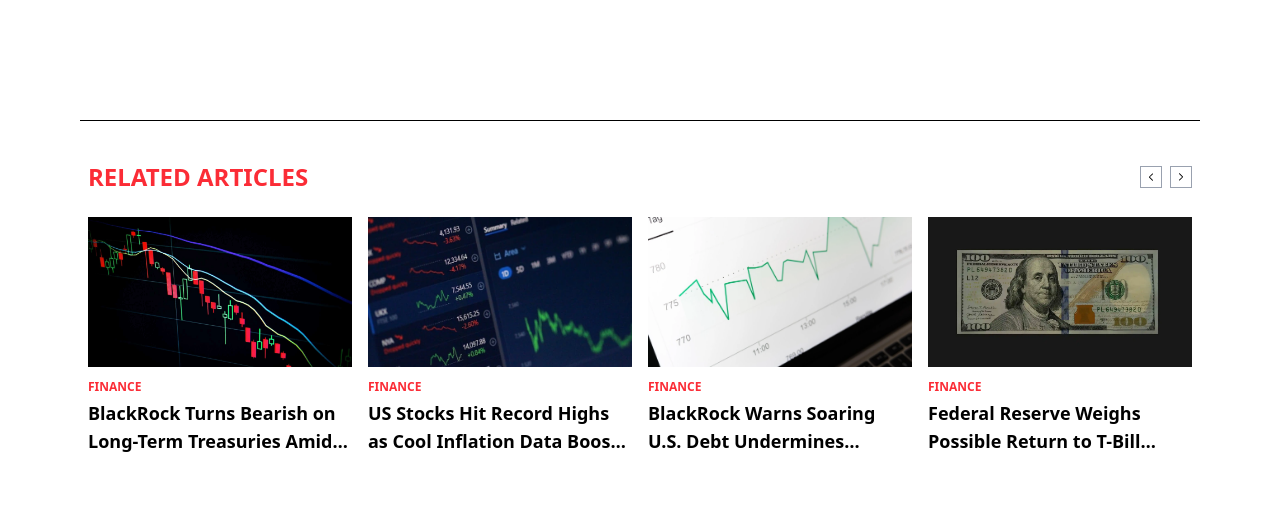
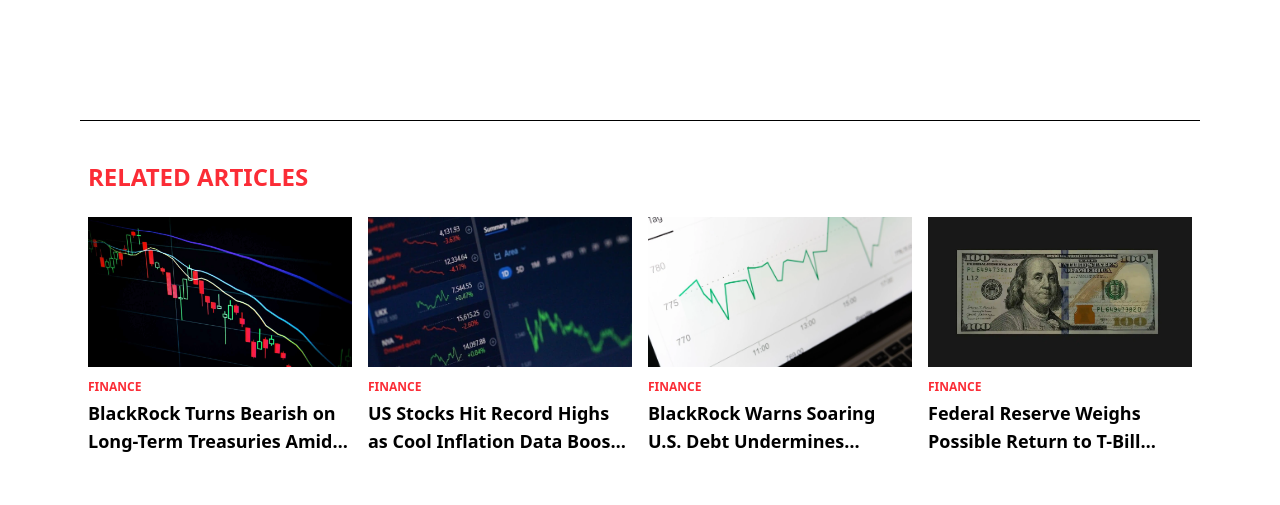
Before and after one commit to maisonatelier52-ux/wiresavvy, a Next.js app: page /articles/ai-debt-risk-global-financial-system in a window 1280 px wide. Shown: the part 2460-2965 px from the top of the page. Built offline with nearby package versions, Linux system fonts and the light colour scheme.

Commit message:
[Fix] scrolling

```diff
--- a/app/components/RelatedArticles.jsx
+++ b/app/components/RelatedArticles.jsx
@@ -1,11 +1,10 @@
 "use client";
 
-import { useState, useEffect, useRef } from "react";
+import { useEffect, useRef, useState } from "react";
 import Link from "next/link";
 
-export default function RelatedArticles({ articles }) {
-
-  if (!articles || articles.length === 0) {
+export default function RelatedArticles({ articles = [] }) {
+  if (!articles.length) {
     return (
       <div className="mt-10 mb-10 text-center text-gray-500 text-sm">
         There are no related articles.
@@ -13,73 +12,54 @@ export default function RelatedArticles({ articles }) {
     );
   }
 
-  const total = articles.length;
+  const carouselRef = useRef(null);
+  const [visibleCount, setVisibleCount] = useState(4);
+  const [index, setIndex] = useState(0);
 
-  const showButtons = total >= 4;
-  const enableSlider = total >= 4;
+  const showButtons = articles.length > visibleCount;
 
-  const carouselRef = useRef(null);
-  const [index, setIndex] = useState(1);
-  const [transition, setTransition] = useState(true);
-  const [visibleCount, setVisibleCount] = useState(4);
-
-  // Only use clones if slider enabled
-  const cloned = enableSlider
-    ? [articles[total - 1], ...articles, articles[0], articles[1]]
-    : articles;
-
-  // ✔ Responsive card count
   useEffect(() => {
     const update = () => {
       const w = window.innerWidth;
-      if (w >= 768) setVisibleCount(4);
-      else if (w >= 480) setVisibleCount(3);
+      if (w >= 1024) setVisibleCount(4);
+      else if (w >= 768) setVisibleCount(3);
       else setVisibleCount(1);
+      setIndex(0); // IMPORTANT: reset like original
     };
+
     update();
     window.addEventListener("resize", update);
     return () => window.removeEventListener("resize", update);
   }, []);
 
-  // Slider logic runs ONLY if enough items
-  useEffect(() => {
-    if (!enableSlider) return;
+  /* ---------- SCROLL HANDLER (IDENTICAL) ---------- */
+  const scrollToIndex = nextIndex => {
+    const el = carouselRef.current;
+    if (!el) return;
 
-    if (index === 0) {
-      setTimeout(() => {
-        setTransition(false);
-        setIndex(total);
-      }, 500);
-    }
-    if (index === total + 1) {
-      setTimeout(() => {
-        setTransition(false);
-        setIndex(1);
-      }, 500);
-    }
-  }, [index, total, enableSlider]);
-
-  useEffect(() => {
-    if (!enableSlider || transition) return;
-    carouselRef.current.style.transition = "none";
-    carouselRef.current.style.transform = `translateX(-${(index / visibleCount) * 100}%)`;
-    setTimeout(() => setTransition(true), 50);
-  }, [transition, index, visibleCount, enableSlider]);
+    const slideWidth = el.clientWidth / visibleCount;
+    el.scrollTo({
+      left: slideWidth * nextIndex,
+      behavior: "smooth",
+    });
+  };
 
   const next = () => {
-    if (!transition || !enableSlider) return;
-    carouselRef.current.style.transition = "transform 500ms ease-in-out";
-    setIndex(i => i + 1);
+    const maxIndex = Math.max(0, articles.length - visibleCount);
+    const nextIndex = index >= maxIndex ? 0 : index + 1;
+    setIndex(nextIndex);
+    scrollToIndex(nextIndex);
   };
 
   const prev = () => {
-    if (!transition || !enableSlider) return;
-    carouselRef.current.style.transition = "transform 500ms ease-in-out";
-    setIndex(i => i - 1);
+    const maxIndex = Math.max(0, articles.length - visibleCount);
+    const prevIndex = index <= 0 ? maxIndex : index - 1;
+    setIndex(prevIndex);
+    scrollToIndex(prevIndex);
   };
 
   return (
-    <section className="overflow-hidden w-full mb-14 mt-14 border-t pt-10">
+    <section className="w-full mb-14 mt-14 border-t pt-10">
 
       {/* HEADER */}
       <div className="flex justify-between items-center mb-6 px-2">
@@ -87,51 +67,44 @@ export default function RelatedArticles({ articles }) {
           Related Articles
         </h3>
 
-        {/* ❌ Buttons hidden if less than 5 */}
         {showButtons && (
           <div className="flex gap-2">
             <button
-            onClick={next}
-            className="border border-gray-400 p-1 hover:bg-red-500 hover:text-white transition-colors"
+              onClick={prev}
+              className="border border-gray-400 p-1 hover:bg-red-500 hover:text-white transition"
               aria-label="Previous"
             >
-            <svg xmlns="http://www.w3.org/2000/svg" viewBox="0 0 24 24" fill="currentColor" className="w-3 h-3">
-              <path fillRule="evenodd" d="M15.78 19.28a.75.75 0 0 1-1.06 0l-6.5-6.5a.75.75 0 0 1 0-1.06l6.5-6.5a.75.75 0 0 1 1.06 1.06L9.81 12l5.97 5.97a.75.75 0 0 1 0 1.06z" clipRule="evenodd" />
+              <svg viewBox="0 0 24 24" fill="currentColor" className="w-3 h-3">
+                <path fillRule="evenodd" d="M15.78 19.28a.75.75 0 0 1-1.06 0l-6.5-6.5a.75.75 0 0 1 0-1.06l6.5-6.5a.75.75 0 0 1 1.06 1.06L9.81 12l5.97 5.97a.75.75 0 0 1 0 1.06z" />
               </svg>
             </button>
 
             <button
-            onClick={prev}
-            className="border border-gray-400 p-1 hover:bg-red-500 hover:text-white transition-colors"
+              onClick={next}
+              className="border border-gray-400 p-1 hover:bg-red-500 hover:text-white transition"
               aria-label="Next"
             >
-            <svg xmlns="http://www.w3.org/2000/svg" viewBox="0 0 24 24" fill="currentColor" className="w-3 h-3">
-              <path fillRule="evenodd" d="M8.22 4.72a.75.75 0 0 1 1.06 0l6.5 6.5a.75.75 0 0 1 0 1.06l-6.5 6.5a.75.75 0 0 1-1.06-1.06L14.19 12 8.22 6.03a.75.75 0 0 1 0-1.06z" clipRule="evenodd" />
+              <svg viewBox="0 0 24 24" fill="currentColor" className="w-3 h-3">
+                <path fillRule="evenodd" d="M8.22 4.72a.75.75 0 0 1 1.06 0l6.5 6.5a.75.75 0 0 1 0 1.06l-6.5 6.5a.75.75 0 0 1-1.06-1.06L14.19 12 8.22 6.03a.75.75 0 0 1 0-1.06z" />
               </svg>
             </button>
           </div>
         )}
       </div>
 
-      {/* CONTENT */}
-      {enableSlider ? (
-        // ✔ Slider mode
+      {/* SLIDER (IDENTICAL STRUCTURE) */}
       <div
-          className="flex"
         ref={carouselRef}
-          style={{
-            transform: `translateX(-${(index / visibleCount) * 100}%)`,
-            transition: transition ? "transform 500ms ease-in-out" : "none"
-          }}
+        className="flex overflow-x-hidden snap-x snap-mandatory"
       >
-          {cloned.map((post, i) => (
+        {articles.map((post, i) => (
           <div
             key={i}
-              className="flex-shrink-0 px-2"
+            className="snap-start flex-shrink-0 px-2"
             style={{ width: `${100 / visibleCount}%` }}
           >
             <Link href={`/articles/${post.slug}`} title={post.title}>
-                <div>
+              <article>
                 {post.image && (
                   <img
                     src={post.image}
@@ -143,39 +116,14 @@ export default function RelatedArticles({ articles }) {
                 <p className="text-xs font-bold text-red-500 uppercase mt-3">
                   {post.category}
                 </p>
-                  <h2 className="text-lg font-bold hover:text-red-500 mt-1 line-clamp-2">
+                <h3 className="text-lg font-bold mt-1 line-clamp-2 hover:text-red-500">
                   {post.title}
-                  </h2>
-                </div>
+                </h3>
+              </article>
             </Link>
           </div>
         ))}
       </div>
-      ) : (
-        // ✔ Simple grid (when < 5 items)
-        <div className="grid grid-cols-1 sm:grid-cols-2 md:grid-cols-3 gap-6 px-2">
-          {articles.map((post, i) => (
-            <Link key={i} href={`/articles/${post.slug}`} title={post.title}>
-              <div>
-                {post.image && (
-                  <img
-                    src={post.image}
-                    alt={post.title}
-                    title={post.title}
-                    className="w-full h-[150px] object-cover"
-                  />
-                )}
-                <p className="text-xs font-bold text-red-500 uppercase mt-3">
-                  {post.category}
-                </p>
-                <h2 className="text-lg font-bold hover:text-red-500 mt-1 line-clamp-2">
-                  {post.title}
-                </h2>
-              </div>
-            </Link>
-          ))}
-        </div>
-      )}
 
     </section>
   );
```
Lines whose indentation alone changed are shown as unchanged.
